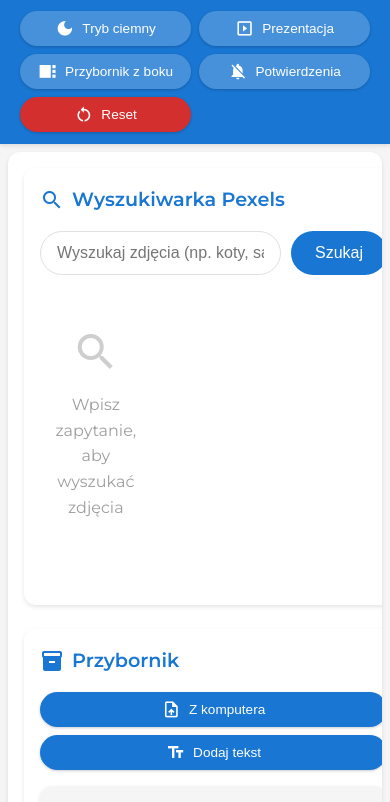
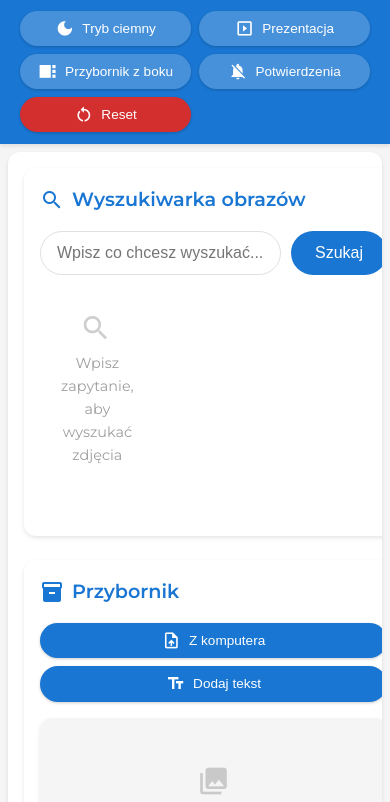
Before and after one commit to Rezonoxo/NozerTools, a plain HTML site: page tools/tierlista/tierlist.html in a window 390 px wide. Shown: the part 59-861 px from the top of the page. Drawn offline with Linux system fonts and the light colour scheme.

Commit message:
4.2.1
- poprawa responsywności

```diff
--- a/tools/tierlista/tierlist.html
+++ b/tools/tierlista/tierlist.html
@@ -474,15 +474,24 @@
             flex-direction: column;
             align-items: center;
             justify-content: center;
-            padding: 2rem;
+            padding: clamp(1rem, 5%, 2rem);
             color: #9e9e9e;
             text-align: center;
+            min-height: 150px;
+            width: 100%;
+            height: 100%;
         }
 
         .empty-state i {
-            font-size: 3rem;
-            margin-bottom: 1rem;
+            font-size: clamp(2rem, 5vw, 3rem);
+            margin-bottom: clamp(0.5rem, 2vw, 1rem);
             opacity: 0.5;
+        }
+
+        .empty-state p {
+            font-size: clamp(0.9rem, 2.5vw, 1rem);
+            max-width: 200px;
+            margin: 0 auto;
         }
 
         .presentation-mode {
@@ -786,7 +795,7 @@
         <div class="header-content">
             <div class="logo">
                 <i class="material-icons">photo_library</i>
-                <div class="logo-text"><span class="logo-accent">PEXELS</span> TIER LISTA</div>
+                <div class="logo-text"><span class="logo-accent">NozerTools</span> Kreator Tier listy</div>
             </div>
             <div class="controls">
                 <button class="btn" onclick="toggleDarkMode()" id="darkModeBtn">
@@ -813,11 +822,11 @@
             <div class="sidebar">
                 <div class="panel">
                     <div class="panel-title">
-                        <i class="material-icons">search</i> Wyszukiwarka Pexels
+                        <i class="material-icons">search</i> Wyszukiwarka obrazów
                     </div>
                     <div class="search-section">
                         <div class="search-bar">
-                            <input id="pexels-query" type="text" class="search-input" placeholder="Wyszukaj zdjęcia (np. koty, samochody)...">
+                            <input id="pexels-query" type="text" class="search-input" placeholder="Wpisz co chcesz wyszukać...">
                             <button class="search-btn" onclick="searchPexels()">Szukaj</button>
                         </div>
                         <div class="pexels-results" id="pexels-results">
@@ -845,7 +854,7 @@
                     <div class="tray" id="tray">
                         <div class="empty-state">
                             <i class="material-icons">photo_library</i>
-                            <p>Przeciągnij zdjęcia tutaj lub wyszukaj nowe</p>
+                            <p>Dodaj zdjęcia z komputera lub wyszukaj w bazie Pexels</p>
                         </div>
                     </div>
                 </div>
```
